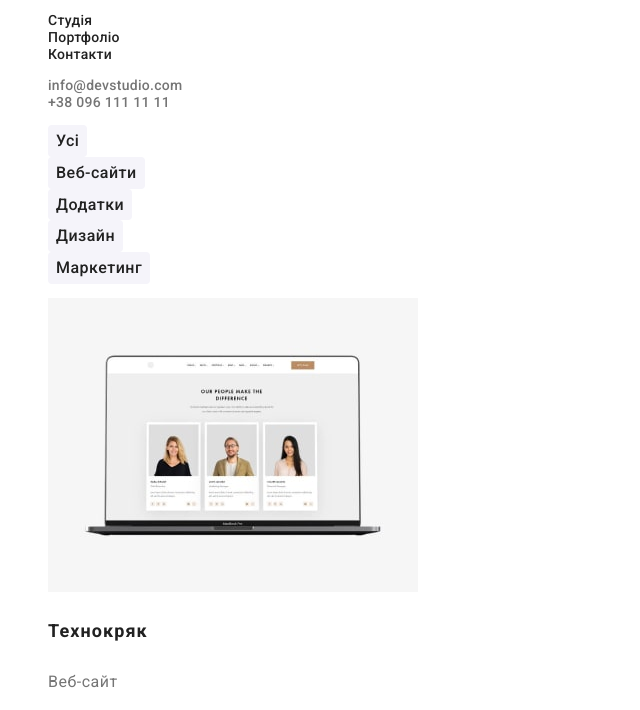
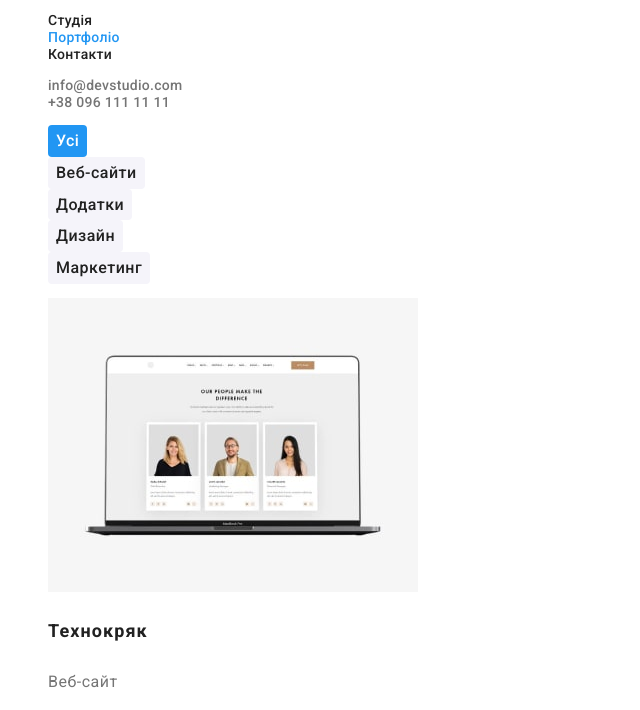
Before and after one commit to Dmitro-Kovalchuk/goit-markup-hw-02, a plain HTML site: page portfolio.html in a window 1280 px wide. Shown: the part 41-751 px from the top of the page, without its empty margins (0-640 px from the left). Drawn offline with Linux system fonts and the light colour scheme.

Commit message:
corrected home work btn active

```diff
--- a/css/styles.css
+++ b/css/styles.css
@@ -46,7 +46,7 @@ body {
 }
 
 .current {
-  accent-color: #2196f3;
+  color: var(--attention-color);
 }
 
 .nav-link {
@@ -60,7 +60,8 @@ body {
 .nav-link:hover,
 .nav-link:focus,
 .header-contacts:hover,
-.header-contacts:focus {
+.header-contacts:focus,
+.current {
   color: var(--attention-color);
 }
 
@@ -112,12 +113,12 @@ body {
 
 .hero-description-title {
   line-height: 1.14;
+  font-size: 14px;
   letter-spacing: 0.03em;
   text-transform: uppercase;
 }
 
 .hero-description {
-  font-weight: 400;
   line-height: 1.71;
 
   letter-spacing: 0.03em;
@@ -147,7 +148,6 @@ body {
 }
 
 .team-position {
-  font-weight: 400;
   font-size: 16px;
   line-height: 1.18;
   letter-spacing: 0.03em;
@@ -222,7 +222,6 @@ body {
 }
 
 .filter-info {
-  font-weight: 400;
   font-size: 16px;
   line-height: 1.88;
 
@@ -230,3 +229,8 @@ body {
 
   color: var(--feature-color);
 }
+
+.filter-btn.active {
+  background-color: var(--attention-color);
+  color: var(--hat-color);
+}
--- a/portfolio.html
+++ b/portfolio.html
@@ -26,7 +26,9 @@
             <a href="./index.html" class="nav-link link">Студія</a>
           </li>
           <li class="nav-item">
-            <a href="./portfolio.html" class="nav-link link">Портфоліо</a>
+            <a href="./portfolio.html" class="nav-link link current"
+              >Портфоліо</a
+            >
           </li>
           <li class="nav-item">
             <a href="" class="nav-link link">Контакти</a>
@@ -54,7 +56,7 @@
       <section class="filter-buttons">
         <h1 hidden>Buttons</h1>
         <ul class="nav-list list">
-          <li><button class="filter-btn" type="button">Усі</button></li>
+          <li><button class="filter-btn active" type="button">Усі</button></li>
           <li>
             <button class="filter-btn" type="button">Веб-сайти</button>
           </li>
```
